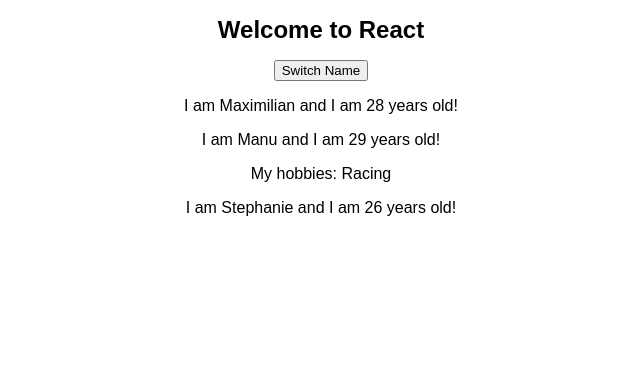
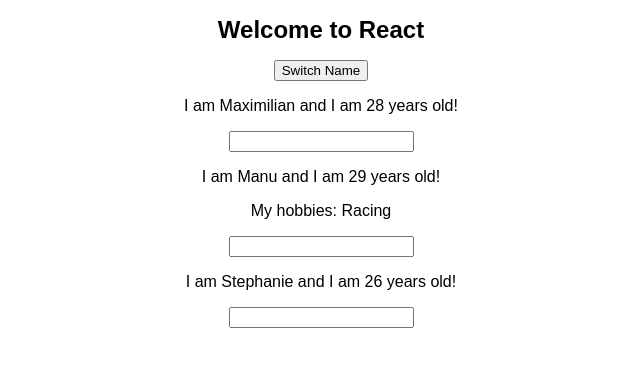
Before and after one commit to femmebot/react16, a React (Create React App) app in the folder my-app/: page / in a window 1280 px wide. Shown: the top 366 px of the page, without its empty margins (319-959 px from the left). Built offline with nearby package versions, Linux system fonts and the light colour scheme.

Commit message:
2-way binding

```diff
--- a/my-app/src/App.js
+++ b/my-app/src/App.js
@@ -24,23 +24,32 @@
     })
   }
 
+  nameChangedHandler = (event) => {
+    this.setState({
+      persons: [
+        { name: "Maximilian", age: 28 },
+        { name: event.target.value, age: 29 },
+        { name: "Stephanie", age: 26 }
+      ]
+    })
+  }
+
   // bind method preferred over passing anonymous function for performance
   // <button onClick={this.switchNameHandler.bind(this, 'Maximilian')}>Switch Name</button>
-
 
   render() {
     return (
       <div className="App">
         <h1 className="App-title">Welcome to React</h1>
         <button onClick={() => this.switchNameHandler('Maximilian!!')}>Switch Name</button>
-
         <Person
           name={this.state.persons[0].name}
           age={this.state.persons[0].age}/>
         <Person
           name={this.state.persons[1].name}
           age={this.state.persons[1].age}
-          click={this.switchNameHandler.bind(this, 'Max!')}>My hobbies: Racing
+          click={this.switchNameHandler.bind(this, 'Max!')}
+          changed={this.nameChangedHandler}>My hobbies: Racing
           </Person>
         <Person
           name={this.state.persons[2].name}
--- a/my-app/src/Person/Person.js
+++ b/my-app/src/Person/Person.js
@@ -5,6 +5,7 @@
     <div>
       <p onClick={props.click}>I am {props.name} and I am {props.age} years old!</p>
       <p>{props.children}</p>
+      <input type="text" onChange={props.changed}/>
     </div>
   )
 };
```
